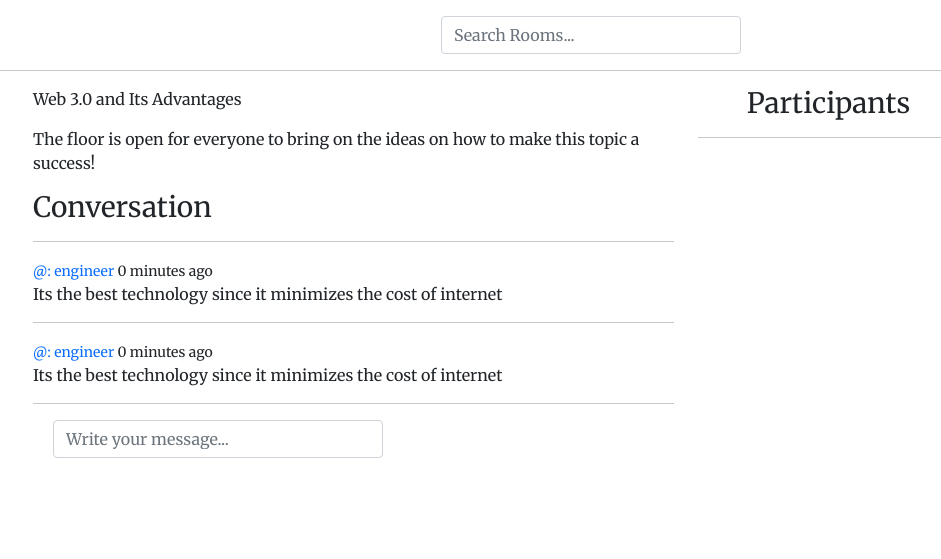
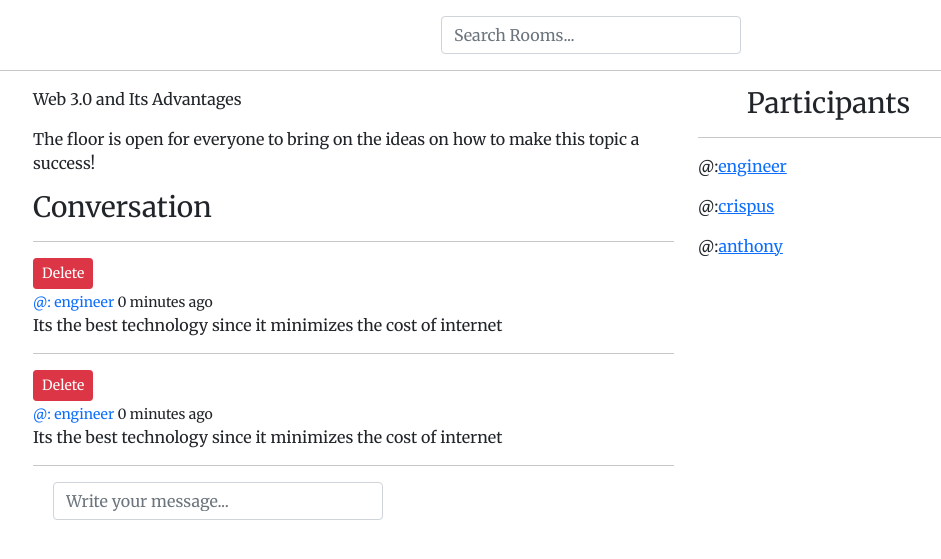
Before and after one commit to crispus-nj/Coders-Hub-, a Django app: page /rooms/5 in a window 1280 px wide. Shown: the part 56-615 px from the top of the page, without its empty margins (49-990 px from the left). Run offline with Django 4.2, Linux system fonts and the light colour scheme; a user stored in the database is signed in; data comes from the database, SQL or seed files in the repository; both versions use the stored data as it was after the commit; some libraries are stand-ins or nearby versions.

Commit message:
created the path for deleting messages and pointed at delete.html. Created the function for delete messegaes

```diff
--- a/hub/templates/hub/room.html
+++ b/hub/templates/hub/room.html
@@ -16,6 +16,10 @@
                 <hr>
                 {% for message in room_messages %}
                     <div>
+                        {% if request.user == message.user %}
+                        <a type="button" href="{% url 'delete-message' message.id %}" class="btn btn-danger btn-sm">Delete</a>
+                        <br>
+                        {% endif %}
                         <small> <span class="text-primary">@: {{message.user.username}} </span> {{message.date_created|timesince}} ago</small>
                         <p>{{message.body}}</p>
                         <hr>
@@ -34,6 +38,11 @@
         <div class="col-md-3">
             <h3 style="text-align: center;">Participants</h3>
             <hr>
+            {% for user in participants%}
+                <div>
+                    <p>@:<a href="#">{{user.username}}</a></p>
+                </div>
+            {% endfor %}
         </div>
     </div>
 </div>
--- a/hub/urls.py
+++ b/hub/urls.py
@@ -7,6 +7,7 @@ urlpatterns = [
     path('create-room/', views.create_room, name='create-room'),
     path('update-room/<int:pk>/', views.update_room, name='update-room'),
     path('delete-room/<int:pk>/', views.delete_room, name='delete-room'),
+    path('delete-message/<int:pk>/', views.delete_message, name='delete-message'),
     path('login/', views.login_page, name='login'),
     path('register/', views.register_page, name='register'),
     path('logout/', views.log_out, name='logout')
--- a/hub/views.py
+++ b/hub/views.py
@@ -25,20 +25,23 @@ def home(request):
 def room(request, pk):
     room = Room.objects.get(pk=pk)
     room_messages = room.message_set.all().order_by('-date_created')
-
+    participants = room.participants.all()
     if request.method == 'POST':
         message = Message.objects.create(
             user = request.user,
             room = room,
             body = request.POST.get('body')
         )
-        # message.save()
+        room.participants.add(request.user)
         return redirect('rooms', pk=room.id)
 
 
-    context = {'pk':pk, 'room': room,'room_messages':room_messages}
+    context = {'pk':pk, 'room': room,'room_messages':room_messages, 'participants':participants}
     return render(request, 'hub/room.html', context)
 
+@login_required(login_url='login')
+def delete_message(request, pk):
+    return render(request,'hub/delete.html')
 
 @login_required(login_url='login')
 def create_room(request):
```
Also changed, not shown: db.sqlite3.
